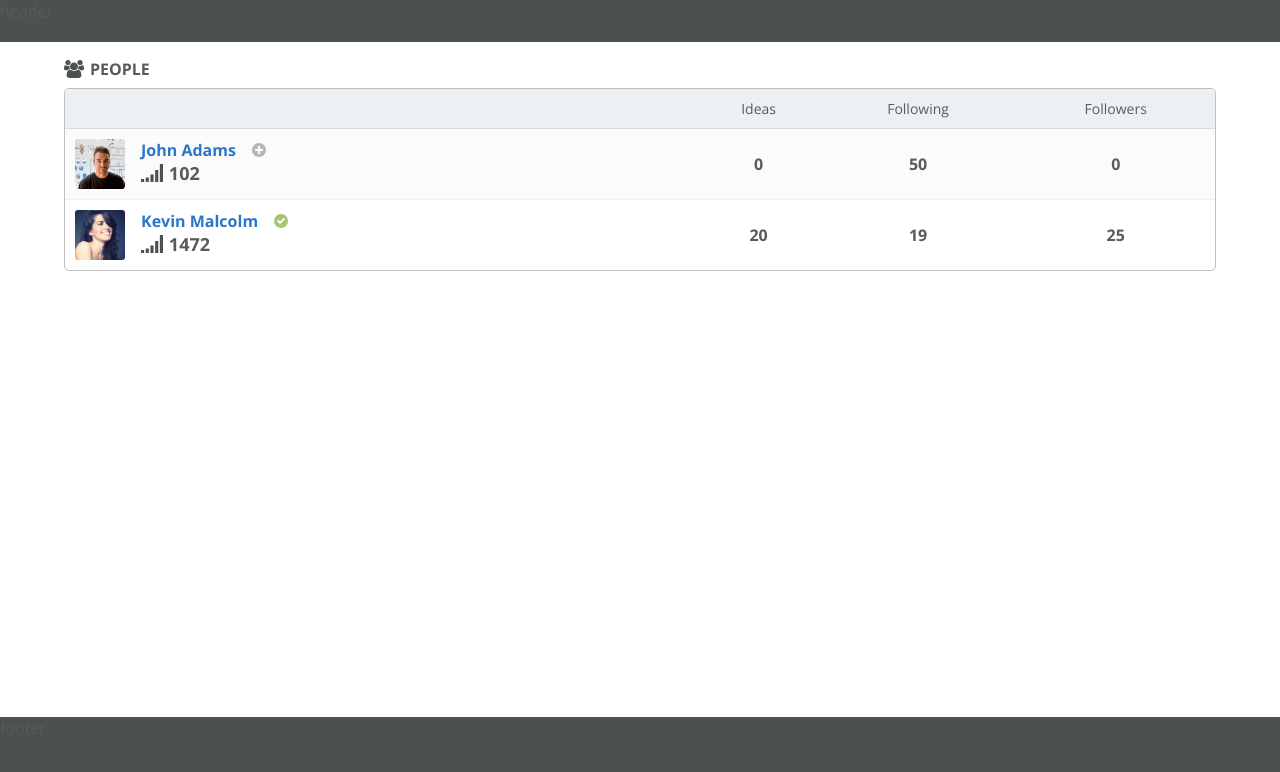
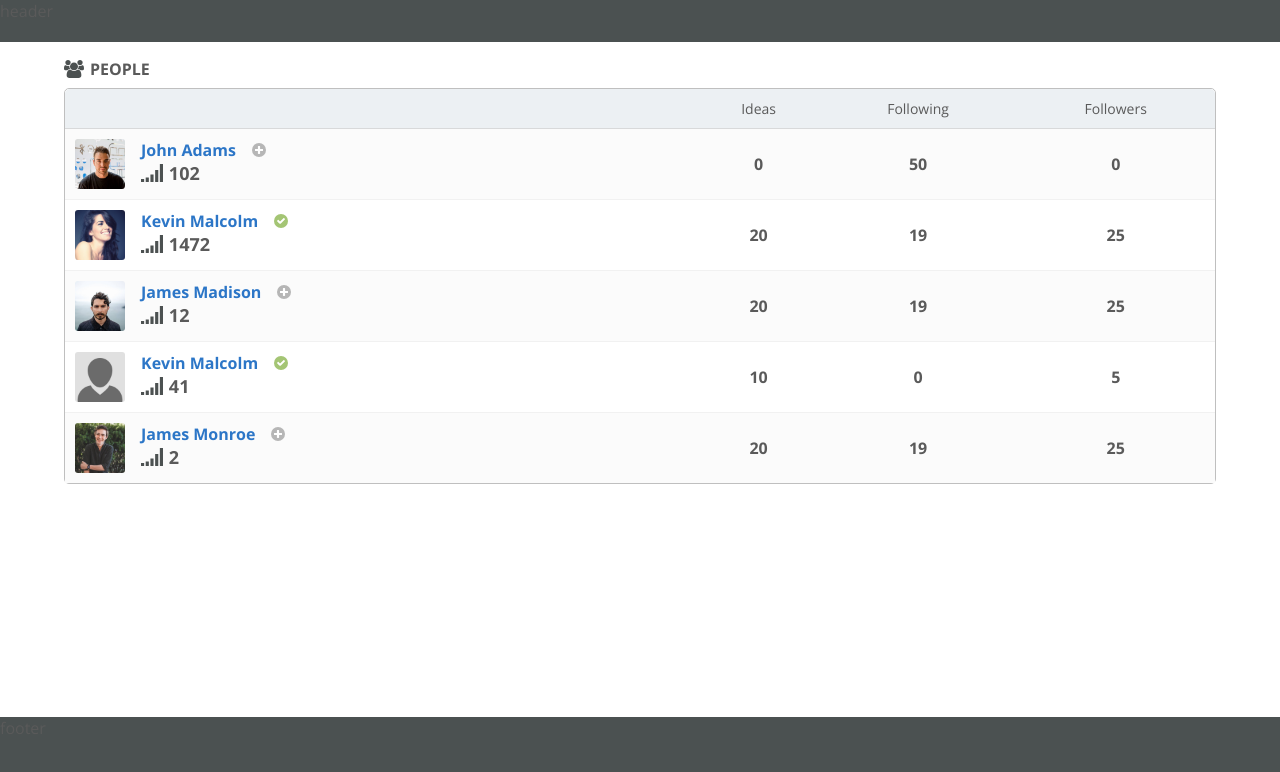
Before and after one commit to romankrru/people, a React app: page / in a window 1280 px wide. Shown: the top 772 px of the page. Built offline with nearby package versions, Linux system fonts and the light colour scheme.

Commit message:
Add avatar placeholder

```diff
--- a/src/components/Person/Person.js
+++ b/src/components/Person/Person.js
@@ -3,11 +3,12 @@ import React from 'react';
 import styles from './Person.css';
 import Button from '../Button/Button'
 import ratingIcon from '../../assets/img/icons/rating.svg';
+import avatarPlacegolder from '../../assets/img/avatar-placeholder.jpg';
 
 const Person = (props) => {
   return (
     <div className={styles.Person}>
-      <img src={props.avatar} alt={props.name} className={styles.PersonAvatar} />
+      <img src={props.avatar || avatarPlacegolder} alt={props.name} className={styles.PersonAvatar} />
       <div>
         <a href="" className={styles.PersonName}>{props.name}</a>
         <div className={styles.PersonRating}>
--- a/src/containers/People/People.js
+++ b/src/containers/People/People.js
@@ -3,7 +3,6 @@ import React, { Component } from 'react';
 import PeopleTable from '../../components/PeopleTable/PeopleTable';
 
 class People extends Component {
-
   state = {
     people: [
       {
@@ -29,7 +28,42 @@ class People extends Component {
           following: 19,
           followers: 25,
         },
-      }
+      },
+      {
+        id: 3,
+        name: 'James Madison',
+        avatar: 'static/avatars/3.jpeg',
+        rating: '12',
+        isFollowing: false,
+        stats: {
+          ideas: 20,
+          following: 19,
+          followers: 25,
+        },
+      },
+      {
+        id: 4,
+        name: 'Kevin Malcolm',
+        rating: '41',
+        isFollowing: true,
+        stats: {
+          ideas: 10,
+          following: 0,
+          followers: 5,
+        },
+      },
+      {
+        id: 5,
+        name: 'James Monroe',
+        avatar: 'static/avatars/4.jpeg',
+        rating: '2',
+        isFollowing: false,
+        stats: {
+          ideas: 20,
+          following: 19,
+          followers: 25,
+        },
+      },
     ],
   }
 
@@ -45,9 +79,9 @@ class People extends Component {
         persons: [
           [...people.slice(0, personIndex)],
           people[personIndex].isFollowing = !people[personIndex].isFollowing,
-          [...people.slice(personIndex + 1)]
-        ]
-      }
+          [...people.slice(personIndex + 1)],
+        ],
+      };
     });
   }
 
```
Also changed, not shown: src/assets/img/avatar-placeholder.jpg (added).
